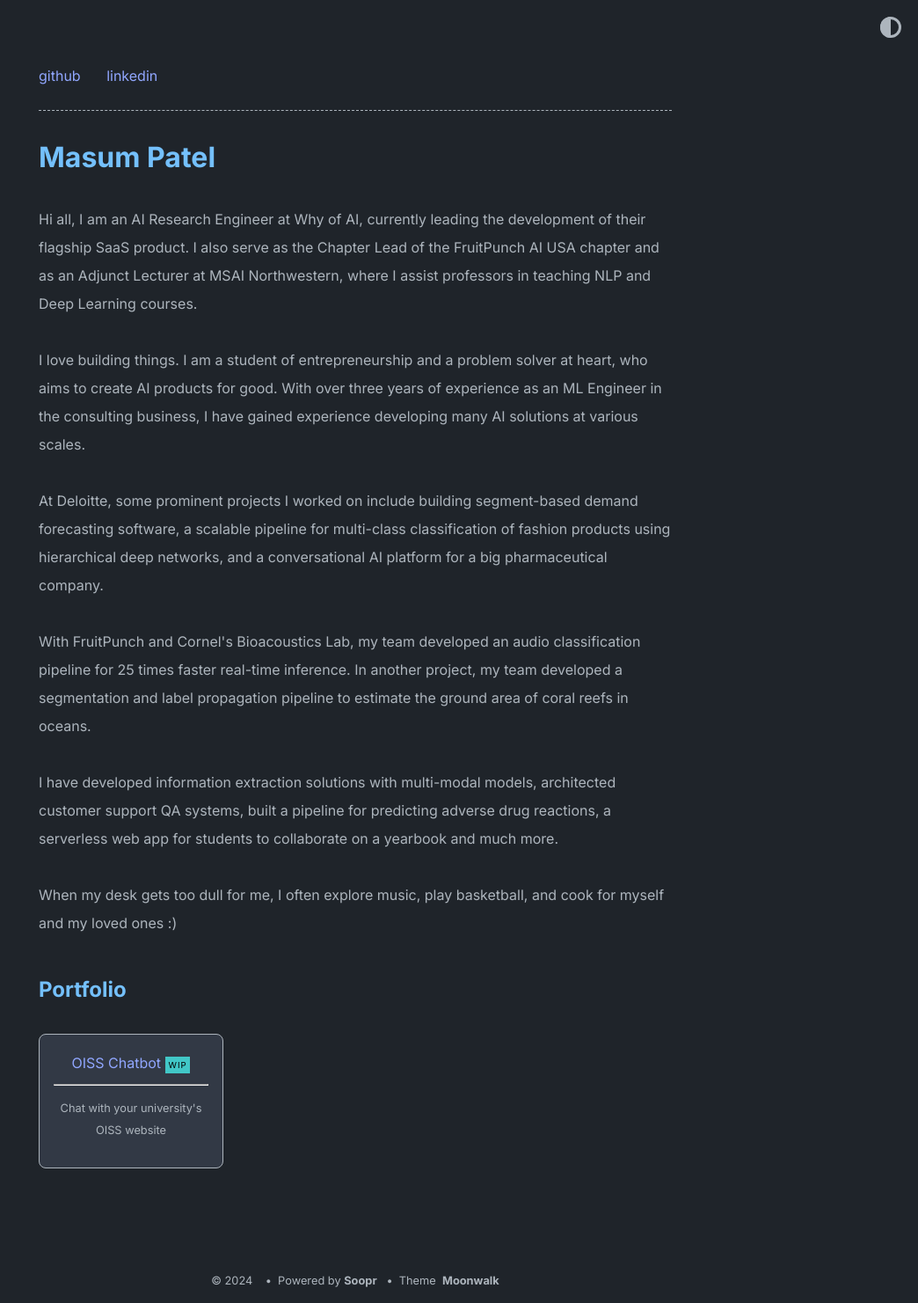
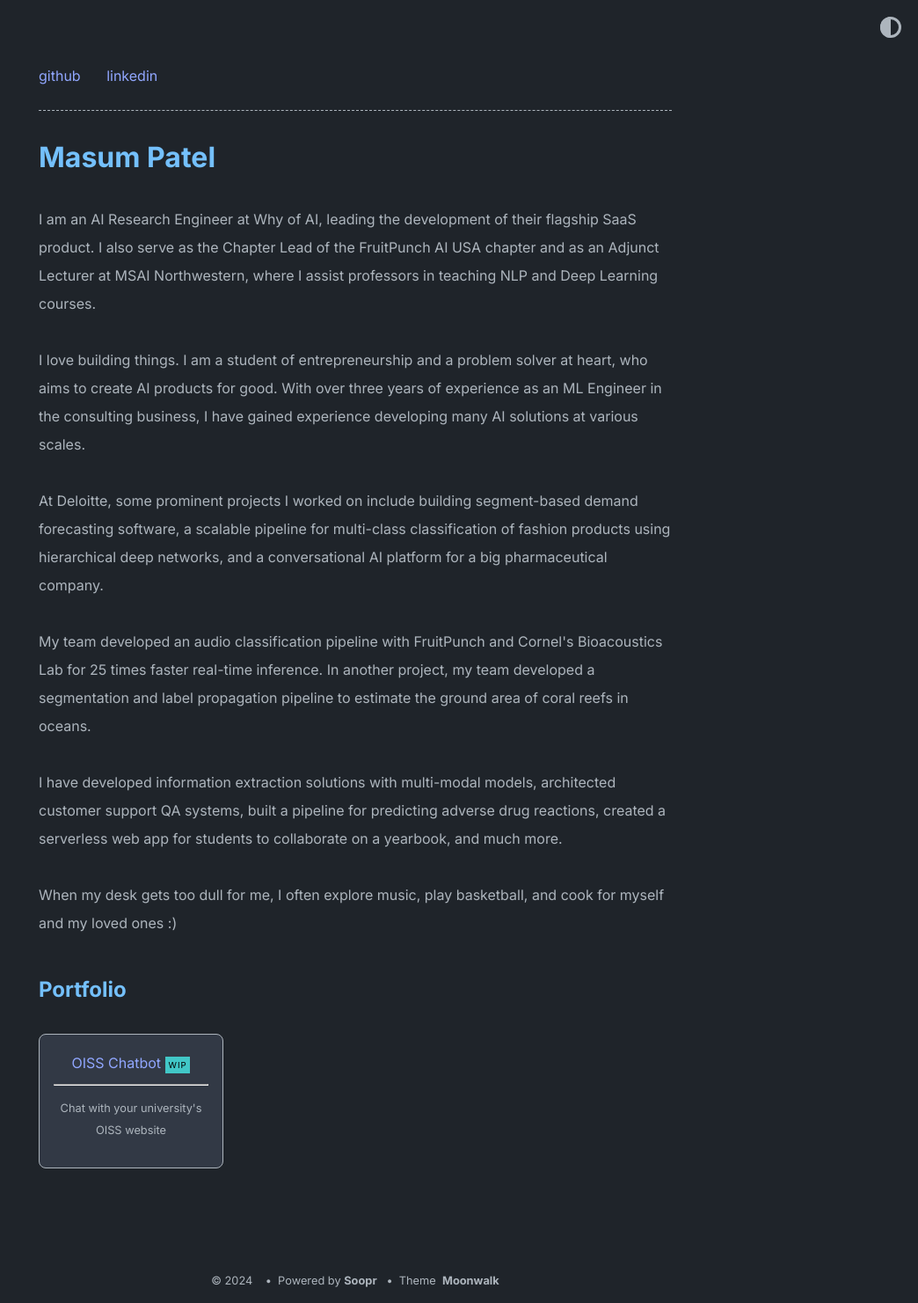
Before and after one commit to M4sum/m4sum.github.io, a Jekyll site: the page built from index.md, in a window 1280 px wide. Shown: the whole page at 88% size, without its empty margins (236-1280 px from the left). Built offline with Jekyll 4.4.1, drawn with Linux system fonts in a browser that asks for light colours.

Commit message:
Update _config.yml
updates...

```diff
--- a/_config.yml
+++ b/_config.yml
@@ -1,6 +1,6 @@
 title: Masum Patel
 description: > # description of the site (multiple lines allowed)
-  Hi all, I am an AI Research Engineer at Why of AI, currently leading the development of their flagship SaaS product.
+  I am an AI Research Engineer at Why of AI, leading the development of their flagship SaaS product.
   I also serve as the Chapter Lead of the FruitPunch AI USA chapter and as an Adjunct Lecturer at MSAI Northwestern,
   where I assist professors in teaching NLP and Deep Learning courses. \n\n
 
@@ -11,11 +11,11 @@ description: > # description of the site (multiple lines allowed)
   a scalable pipeline for multi-class classification of fashion products using hierarchical deep networks,
   and a conversational AI platform for a big pharmaceutical company.\n\n
 
-  With FruitPunch and Cornel's Bioacoustics Lab, my team developed an audio classification pipeline for 25 times faster real-time inference.
+  My team developed an audio classification pipeline with FruitPunch and Cornel's Bioacoustics Lab for 25 times faster real-time inference.
   In another project, my team developed a segmentation and label propagation pipeline to estimate the ground area of coral reefs in oceans.\n\n
 
   I have developed information extraction solutions with multi-modal models, architected customer support QA systems,
-  built a pipeline for predicting adverse drug reactions, a serverless web app for students to collaborate on a yearbook and much more.\n\n
+  built a pipeline for predicting adverse drug reactions, created a serverless web app for students to collaborate on a yearbook, and much more.\n\n
 
   When my desk gets too dull for me, I often explore music, play basketball, and cook for myself and my loved ones :)
 
```
